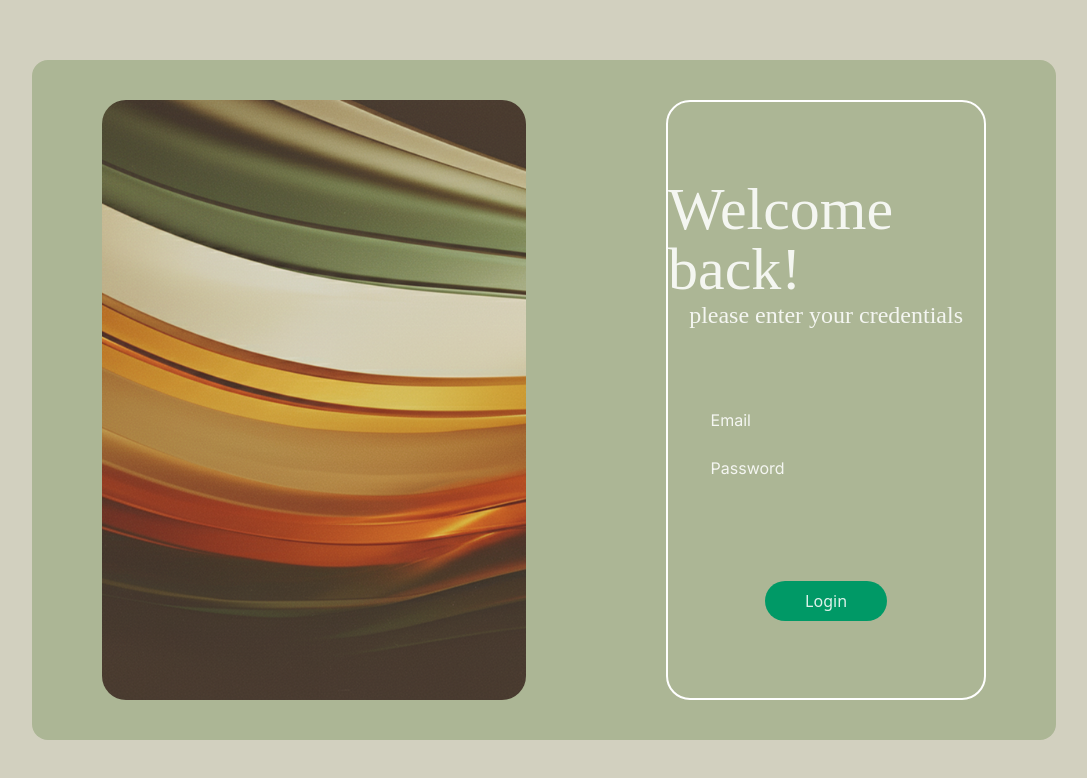
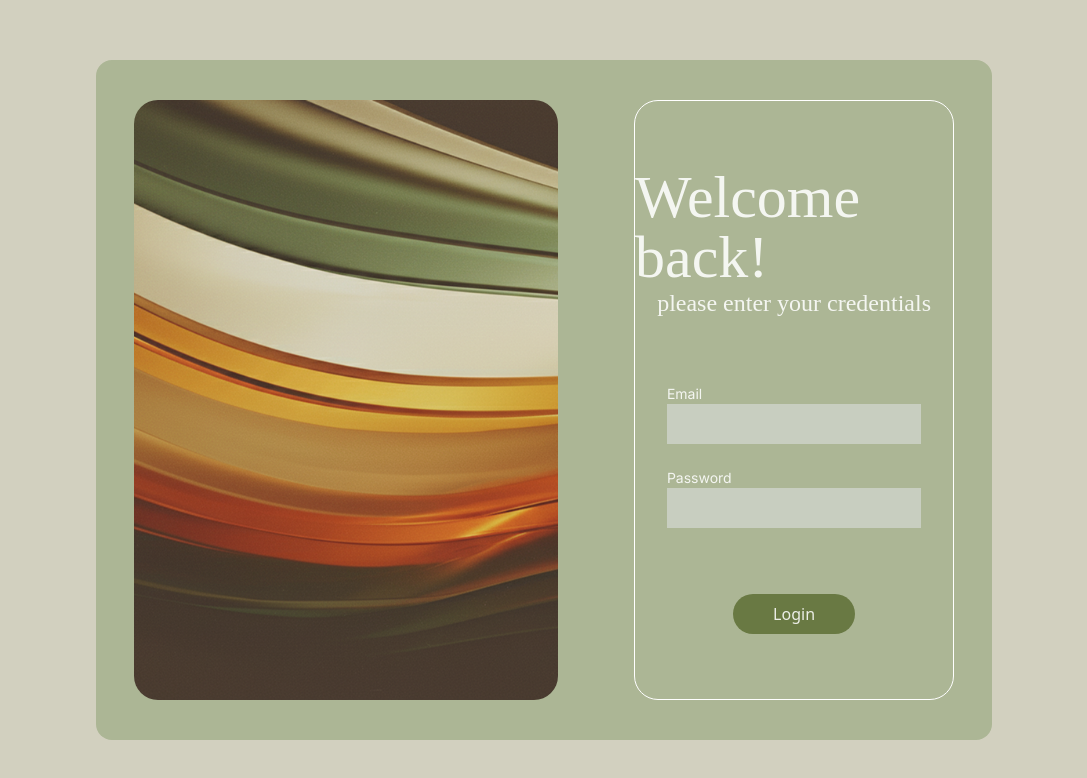
Before and after one commit to Juzznick/Ticvite, a React (Vite) app in the folder frontend/: page / in a window 1280 px wide. Shown: the top 778 px of the page, without its empty margins (96-1183 px from the left). Built offline with nearby package versions, Linux system fonts and the light colour scheme; a web font is replaced by a local one.

Commit message:
login section

```diff
--- a/frontend/src/LoginScreen.jsx
+++ b/frontend/src/LoginScreen.jsx
@@ -2,25 +2,26 @@ import './index.css'
 const LoginScreen = () => {
     return (
         <div className="flex justify-center items-center w-screen">
-            <div className="bg-[#ACB695] h-[85vh] w-[80vw] rounded-2xl flex items-center justify-around">
+            <div className="bg-[#ACB695] h-[85vh] w-[70vw] rounded-2xl flex items-center justify-around">
                 <div className="flex justify-center items-center">
                     <img src="/images/login-sideimg.png" className="rounded-3xl h-[75vh] " />
                 </div>
-                <div className="flex justify-evenly items-center flex-col border-white border-2 h-[75vh] w-[25vw] rounded-3xl">
+                <div className="flex justify-evenly items-center flex-col border-white border-1 h-[75vh] w-[25vw] rounded-3xl">
                     <div className='flex flex-col items-center '>
                         <h1 className="font-ephesis text-6xl">Welcome back!</h1>
                         <h3 className='font-ephesis text-2xl'>please enter your credentials</h3>
                     </div>
 
-                    <div>
-                        <h4 className='font-inter'>Email</h4>
-                        <input></input> <br/>
-                        <h4 className='font-inter'>Password</h4>
-                        <input></input>
+                    <div className='flex flex-col justify-center w-[80%]'>
+                        <h4 className='font-inter text-sm'>Email</h4>
+                        <input className='bg-gray-200/50 h-10 text-gray-500 text-sm pl-2 '></input>
+                        <br/>
+                        <h4 className='font-inter text-sm'>Password</h4>
+                        <input type='password' className='bg-gray-200/50 h-10 text-gray-500 text-sm pl-2'></input>
                     </div>
 
                     <div>
-                        <button className='bg-emerald-600 rounded-3xl pt-2 pb-2 pl-10 pr-10 cursor-pointer'>Login</button>
+                        <button className='bg-retrogreen rounded-3xl pt-2 pb-2 pl-10 pr-10 cursor-pointer'>Login</button>
                     </div>
 
                 </div>
--- a/frontend/src/index.css
+++ b/frontend/src/index.css
@@ -1,5 +1,10 @@
 @import url('https://fonts.googleapis.com/css2?family=Ephesis&display=swap');
 @import url('https://fonts.googleapis.com/css2?family=Inter:ital,opsz,wght@0,14..32,100..900;1,14..32,100..900&display=swap');
+@import "tailwindcss";
+
+@theme{
+  --color-retrogreen: #697943;
+}
 
 :root {
   font-family: system-ui, Avenir, Helvetica, Arial, sans-serif;
```
